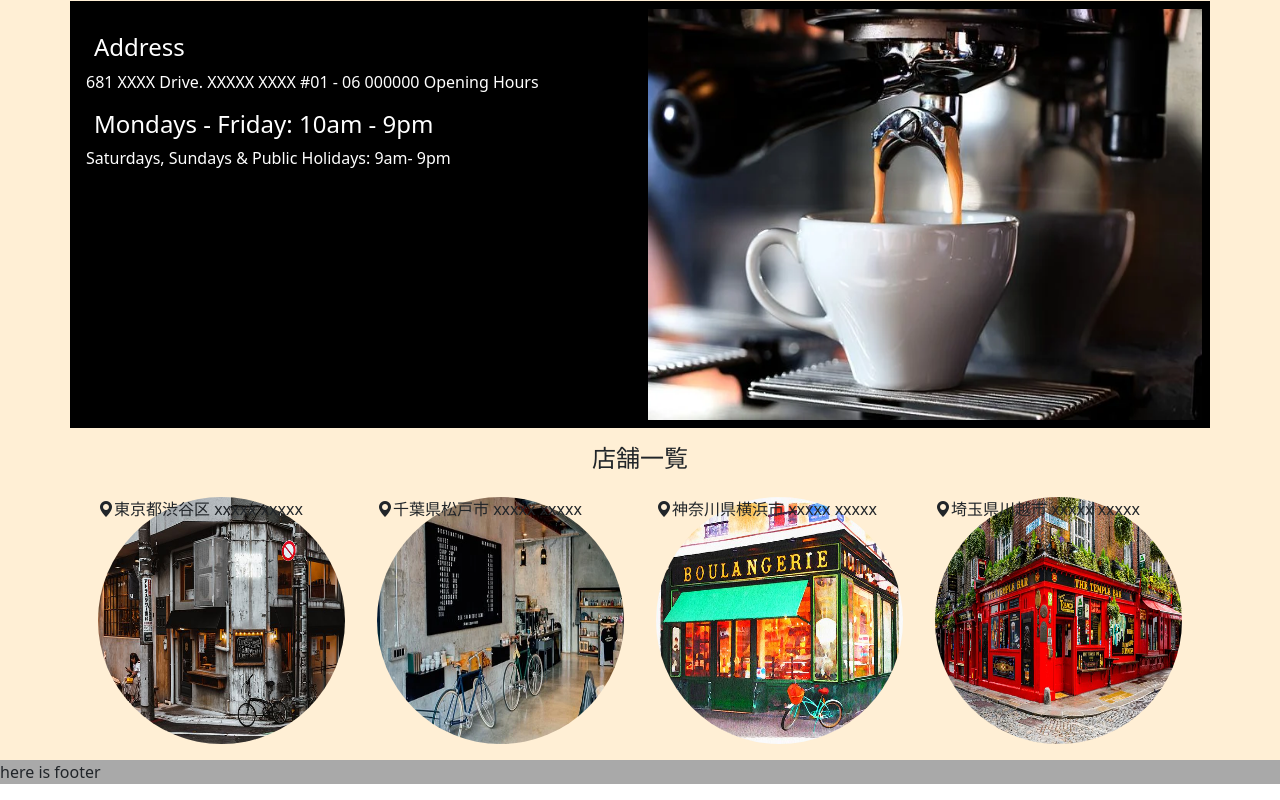
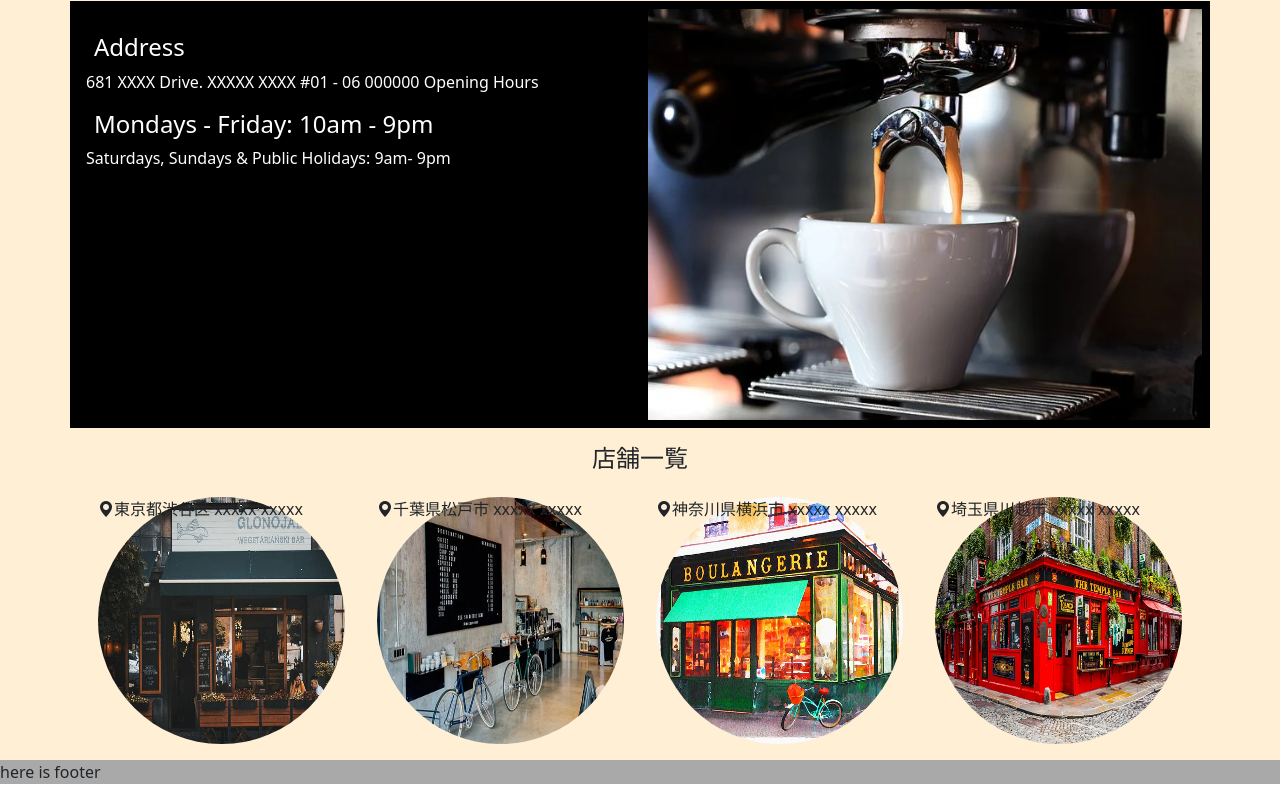
Before and after one commit to S-Takagawa1212/coding_advanced, a Next.js app: page / in a window 1280 px wide. Shown: the part 2566-3366 px from the top of the page. Built offline with nearby package versions, Linux system fonts and the light colour scheme.

Commit message:
refacter(StoreItem): 表示画像を修正した

```diff
--- a/components/Main/StoreList/StoreList.tsx
+++ b/components/Main/StoreList/StoreList.tsx
@@ -12,7 +12,7 @@ export default function StoreList() {
   const Stores: StoreList[] = [
     {
       id: crypto.randomUUID(),
-      imageURL: "/images/restaurant.jpg",
+      imageURL: "/images/restaurant2.jpg",
       address: "東京都渋谷区 xxxxx xxxxx",
     },
     {
```
